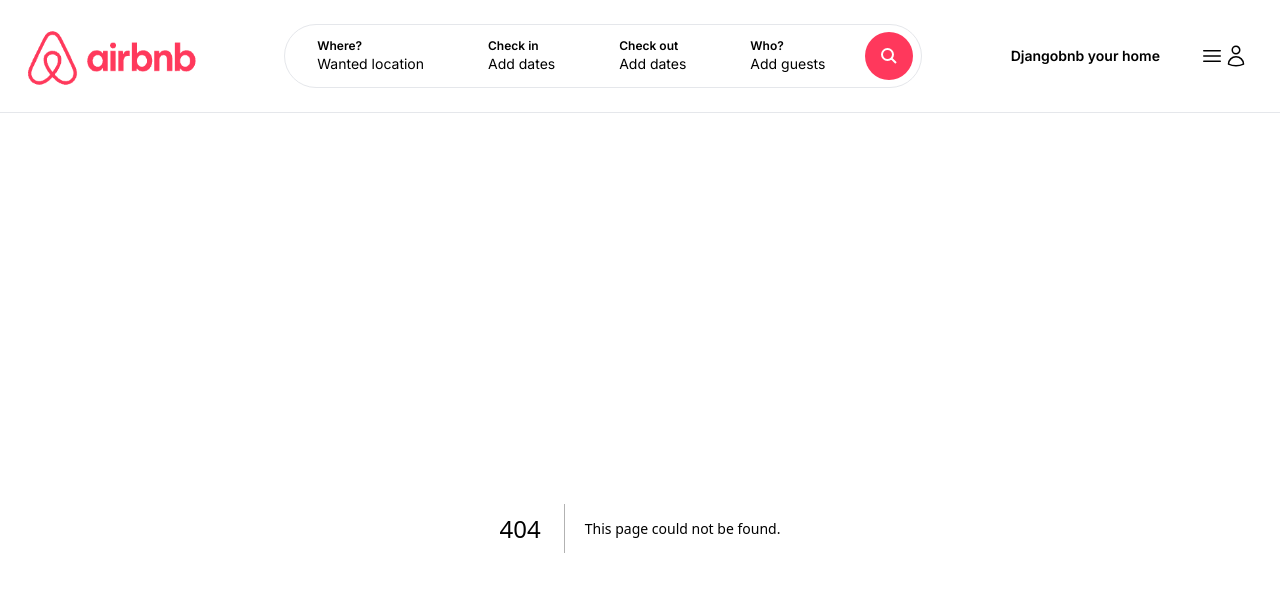
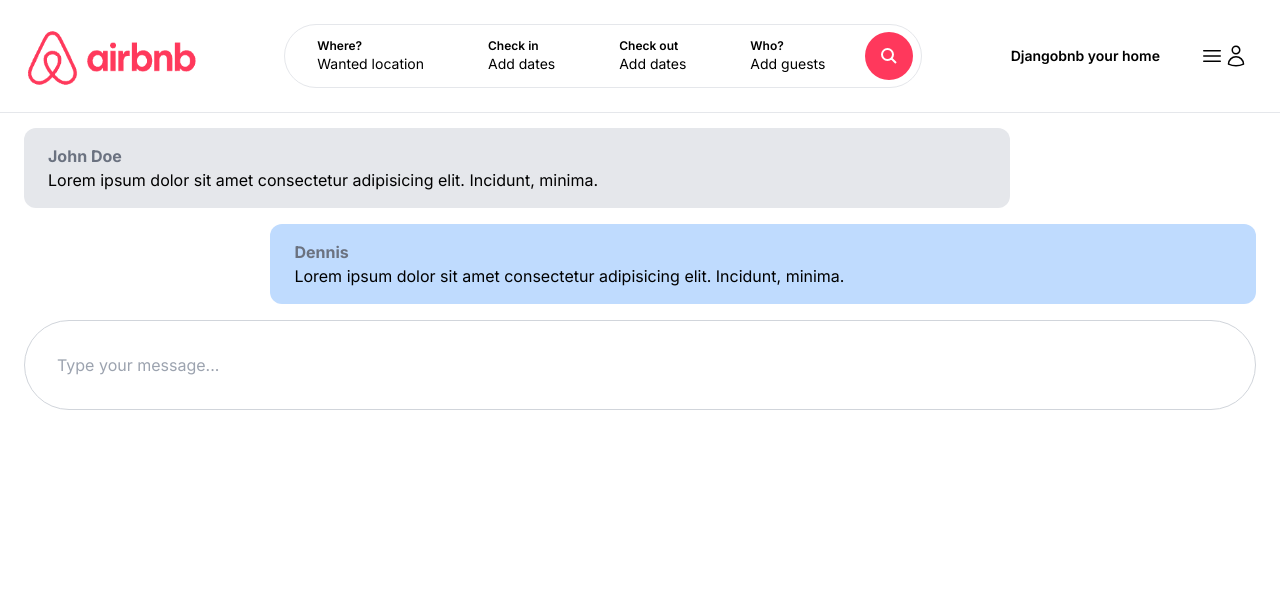
Before and after one commit to dennis2828/Djangobnb, a Next.js app: page /inbox/1 in a window 1280 px wide. Before the commit this address had no page. Shown: the top 592 px of the page. Built offline with nearby package versions, Linux system fonts and the light colour scheme.

Commit message:
chore - conversation page

```diff
--- /dev/null
+++ b/app/components/forms/CustomButton.tsx
@@ -0,0 +1,14 @@
+interface CustomButtonProps {
+    label: string;
+    onClick?: ()=>void;
+}
+
+const CustomButton: React.FC<CustomButtonProps> = ({label, onClick}) =>{
+    return (
+        <div onClick={onClick} className="w-full py-4 hover:bg-airbnb-dark text-white rounded-xl transition cursor-pointer">
+            {label}
+        </div>
+    )
+}
+
+export default CustomButton;
--- /dev/null
+++ b/app/components/inbox/ConversationDetail.tsx
@@ -0,0 +1,28 @@
+"use client"
+
+import CustomButton from "../forms/CustomButton";
+
+const ConversationDetail = () =>{
+    return (
+        <>
+            <div className="max-h-[400px] overflow-auto flex flex-col space-y-4">
+                <div className="w-[80%] py-4 px-6 rounded-xl bg-gray-200">
+                    <p className="font-bold text-gray-500">John Doe</p>
+                    <p>Lorem ipsum dolor sit amet consectetur adipisicing elit. Incidunt, minima.</p>
+                </div>
+                <div className="w-[80%] ml-[20%] py-4 px-6 rounded-xl bg-blue-200">
+                    <p className="font-bold text-gray-500">Dennis</p>
+                    <p>Lorem ipsum dolor sit amet consectetur adipisicing elit. Incidunt, minima.</p>
+                </div>
+            </div>
+
+            <div className="mt-4 py-4 px-6 flex border border-gray-300 space-x-4 rounded-full">
+                <input type="text" placeholder="Type your message..." className="w-full p-2 bg-bray-200 rounded-xl"/>
+
+                <CustomButton label="Send" onClick={()=>{}}/>
+            </div>
+        </>
+    )
+}
+
+export default ConversationDetail;
--- /dev/null
+++ b/app/inbox/[id]/page.tsx
@@ -0,0 +1,11 @@
+import ConversationDetail from "@/app/components/inbox/ConversationDetail";
+
+const ConversationPage = () =>{
+    return (
+        <main className="max-w-[1500px] mx-auto px-6 pb-6">
+            <ConversationDetail />
+        </main>
+    )
+}
+
+export default ConversationPage;
```
